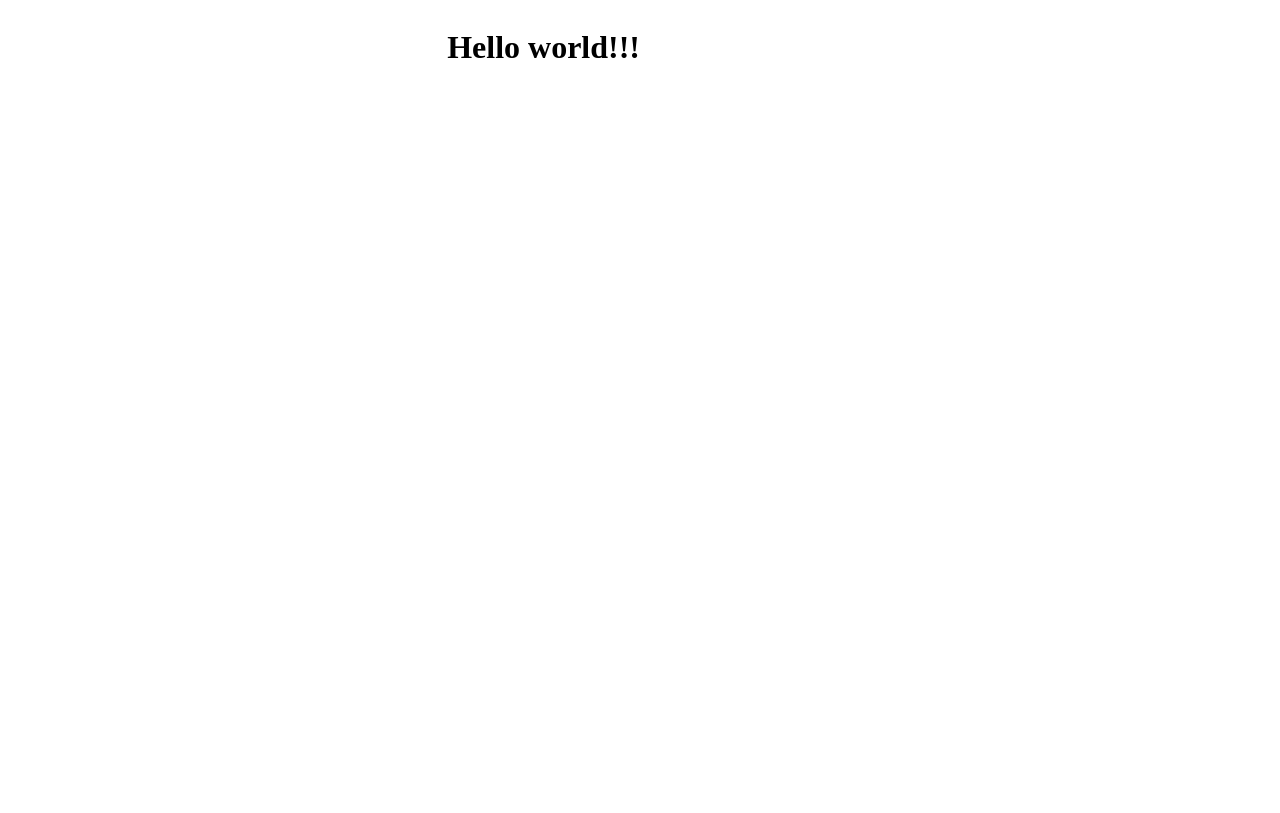
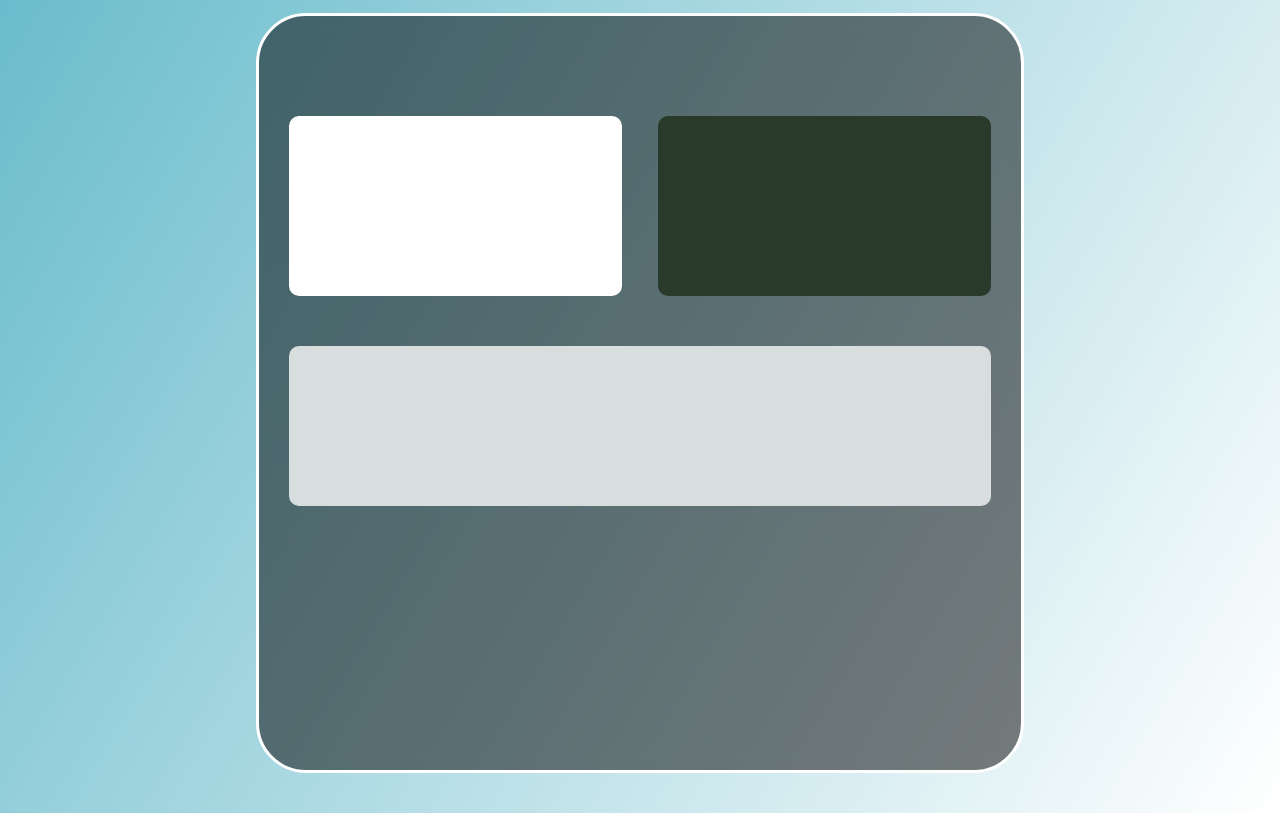
Before and after one commit to MyFinProject/frontend, a Vue app: page / in a window 1280 px wide. Built offline with nearby package versions, Linux system fonts and the light colour scheme.

Commit message:
Начало вёрстки главной страницы

```diff
--- a/package.json
+++ b/package.json
@@ -9,6 +9,8 @@
     "preview": "vite preview"
   },
   "dependencies": {
+    "@tailwindcss/vite": "^4.1.4",
+    "tailwindcss": "^4.1.4",
     "vue": "^3.5.13"
   },
   "devDependencies": {
--- a/src/App.vue
+++ b/src/App.vue
@@ -1,9 +1,29 @@
 <script setup>
+import balance from './components/balance_and_card.vue';
+import transfer from './components/transfer.vue';
 </script>
 
 <template>
-  <h1>Hello world!!!</h1>
+  <div class="mybody">
+    <balance />
+    <transfer />
+  </div>
 </template>
 
 <style scoped>
+.mybody {
+  width: 60%;
+  min-height: 95vh;
+  margin: 1% auto;
+  padding: 30px;
+  background-color: rgba(0, 0, 0, 0.5);
+  backdrop-filter: blur(10px);
+  border-radius: 50px;
+  border: 3px solid white;
+  box-sizing: border-box;
+
+  display: flex;
+  flex-direction: column;
+  gap: 50px;
+}
 </style>
--- a/src/assets/main.css
+++ b/src/assets/main.css
@@ -1,33 +1,13 @@
-#app {
-  max-width: 1280px;
-  margin: 0 auto;
-  padding: 2rem;
-  font-weight: normal;
+@import "tailwindcss";
+
+*{
+  margin:  0;
+  padding: 0;
 }
 
-a,
-.green {
-  text-decoration: none;
-  color: hsla(160, 100%, 37%, 1);
-  transition: 0.4s;
-  padding: 3px;
+body {
+  width: 100%;
+  min-height: 100vh;
+  background: #6abccc;
+  background: linear-gradient(121deg,rgba(106, 188, 204, 1) 0%, rgba(255, 255, 255, 1) 100%);
 }
-
-@media (hover: hover) {
-  a:hover {
-    background-color: hsla(160, 100%, 37%, 0.2);
-  }
-}
-
-@media (min-width: 1024px) {
-  body {
-    display: flex;
-    place-items: center;
-  }
-
-  #app {
-    display: grid;
-    grid-template-columns: 1fr 1fr;
-    padding: 0 2rem;
-  }
-}
--- /dev/null
+++ b/src/components/balance_and_card.vue
@@ -0,0 +1,27 @@
+<template>
+    <div class="top-row">
+      <div class="balance"></div>
+      <div class="card"></div>
+    </div>
+</template>
+
+<style scoped>
+.top-row {
+  margin-top: 10%;
+  display: flex;
+  justify-content: space-between;
+  gap: 5%;
+}
+
+.balance, .card {
+  width: 480px;
+  height: 180px;
+  background-color: white;
+  border-radius: 10px;
+}
+
+.card {
+  width: 480px;
+  background-color: rgb(41, 58, 43);
+}
+</style>
--- /dev/null
+++ b/src/components/transfer.vue
@@ -0,0 +1,12 @@
+<template>
+    <div class="transfer"></div>
+</template>
+
+<style scoped>
+.transfer {
+  width: 100%;
+  height: 160px;
+  background-color: rgb(215, 222, 221);
+  border-radius: 10px;
+}
+</style>
--- a/vite.config.js
+++ b/vite.config.js
@@ -1,14 +1,16 @@
-import { fileURLToPath, URL } from 'node:url'
+import tailwindcss from '@tailwindcss/vite'
 
 import { defineConfig } from 'vite'
 import vue from '@vitejs/plugin-vue'
 import vueDevTools from 'vite-plugin-vue-devtools'
+import { fileURLToPath, URL } from 'node:url'
 
 // https://vite.dev/config/
 export default defineConfig({
   plugins: [
     vue(),
     vueDevTools(),
+    tailwindcss(),
   ],
   resolve: {
     alias: {
```
Also changed, not shown: 1 other file (tests, documents, lock files or other folders).
